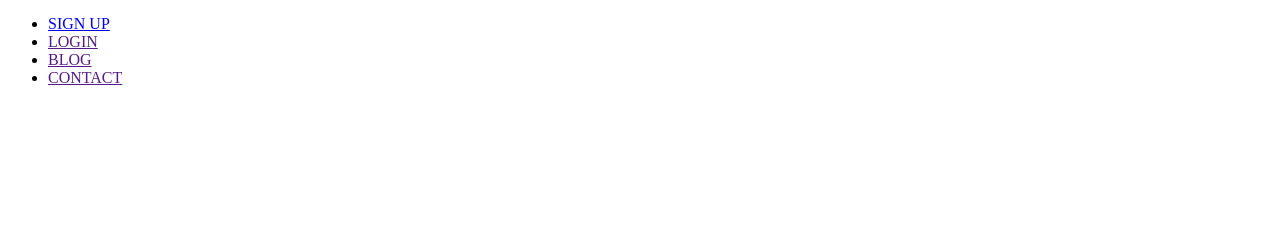
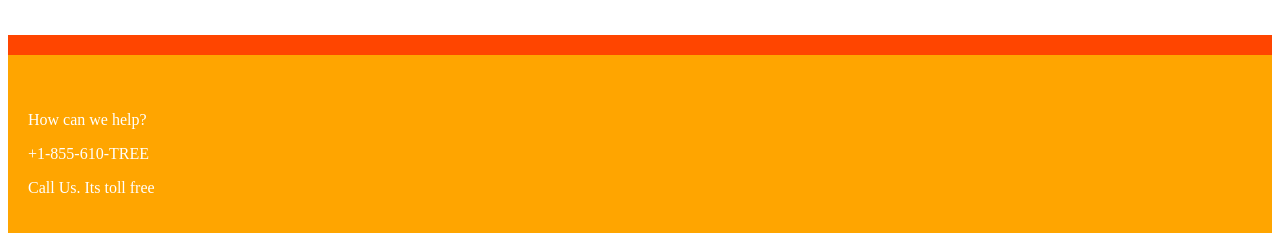
Before and after one commit to THE-HEX-CLAN/Emo-Rabbit, a Flask app: template templates/EmoRabbit.html in a window 1280 px wide. Shown: the part 1548-1789 px from the top of the page. Before the commit the page ends 1633 px from the top, so only its background shows below. Run offline with Flask 2, Linux system fonts and the light colour scheme; the template is opened without the code that fills it, so the values that code supplies are empty; parts of the project's set-up code (start-up, migrations or seed data) failed here and were passed over; some libraries are stand-ins or nearby versions.

Commit message:
added footer and CSS for the footer

```diff
--- a/static/css/GUI3.css
+++ b/static/css/GUI3.css
@@ -107,3 +107,5 @@
     background-color: orangered;
     color: white;
 }
+
+.socialmedia{clear: left; padding-top: 40px; background-color: orange; border-top-style: solid; border-width: 20px; border-color: orangered; padding-left: 20px;  padding-bottom: 20px; color: white;}
--- a/templates/EmoRabbit.html
+++ b/templates/EmoRabbit.html
@@ -57,31 +57,12 @@
             <h3>Emo-Rabbit summarizer can be used to summarize hotel reviews and detect the review author's emotions.
                 Our website uses Natural Language Processing toolkits to locate important information while maintaining the original context.</h3>
         </section>
-
-        <section class="footer">
-            <section class="social">
-                <a href="https://instagram.com/_chanux_16?igshid=YmMyMTA2M2Y="><i class="fab fa-instagram"></i></a>
-                <a href="https://www.snapchat.com/add/c_jayarathne?share_id=l5O0Yg1USS69NoHPDdhV5A&locale=en_LK"><i class="fab fa-snapchat"></i></a>
-                <a href="https://www.facebook.com/profile.php?id=100073890474304&mibextid=LQQJ4d"><i class="fab fa-facebook-f"></i></a>
-            </section>
-
-            <ul class="list">
-                <li>
-                    <a href="{{ url_for('SignUp') }}">SIGN UP</a>
-                </li>
-                <li>
-                    <a href="">LOGIN</a>
-                </li>
-                <li>
-                    <a href="">BLOG</a>
-                </li>
-                <li>
-                    <a href="">CONTACT</a>
-                </li>
-            </ul>
-
-
-        </section>
+        <br><br>
+        <div class="socialmedia">
+            <p>How can we help?</p>
+            <p>+1-855-610-TREE</p>
+            <p>Call Us. Its toll free</p>
+        </div>
 
         <script>
             $(document).ready(function(){
```
